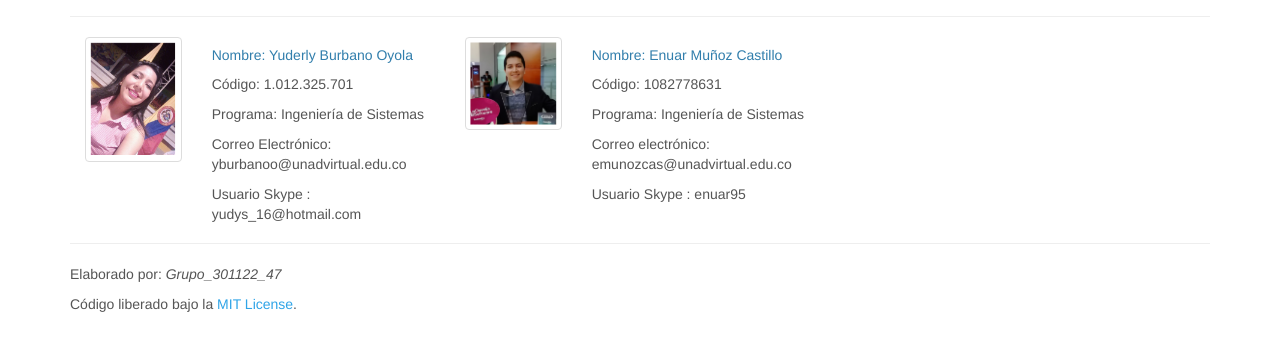
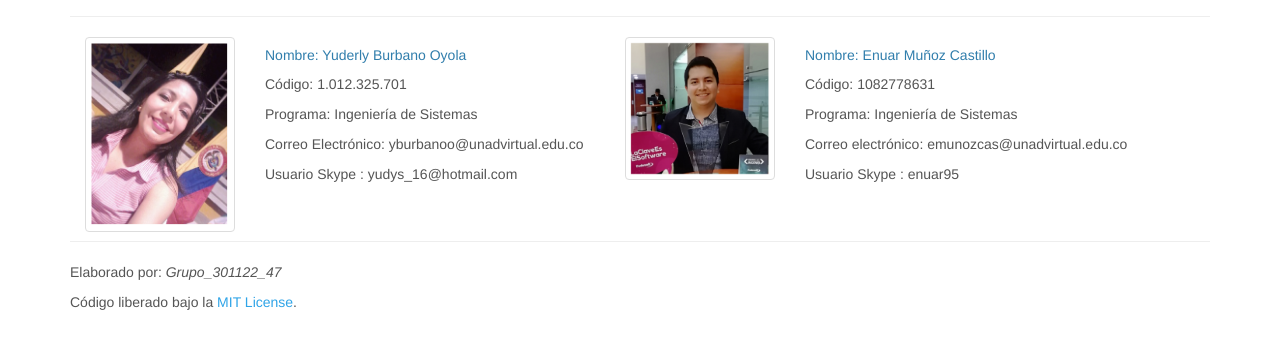
Before and after one commit to lfelipen/ovi, a plain HTML site: page pages/autores.html in a window 1280 px wide. Shown: the part 126-476 px from the top of the page. Drawn offline with Linux system fonts and the light colour scheme; files whose address does not match are found by name.

Commit message:
Update autores.html

```diff
--- a/pages/autores.html
+++ b/pages/autores.html
@@ -63,7 +63,7 @@
                   <h1 id="containers">Autores</h1>
                 </div>
 
-                <div class="card mb-3 border-dark col-md-4" style="max-width: 540px;">
+                <div class="card mb-3 border-dark col-md-6" style="max-width: 540px;">
                     <div class="row no-gutters">
                       <div class="col-md-4">
                         <img src="../video/yuderli.PNG" class="card-img img-thumbnail" alt="...">
@@ -80,7 +80,7 @@
                   </div>
                 </div>
 
-                <div class="card mb-3 border-dark col-md-4" style="max-width: 540px;">
+                <div class="card mb-3 border-dark col-md-6" style="max-width: 540px;">
                     <div class="row no-gutters">
                       <div class="col-md-4">
                         <img src="../video/eunar.PNG" class="card-img img-thumbnail" alt="...">
```
